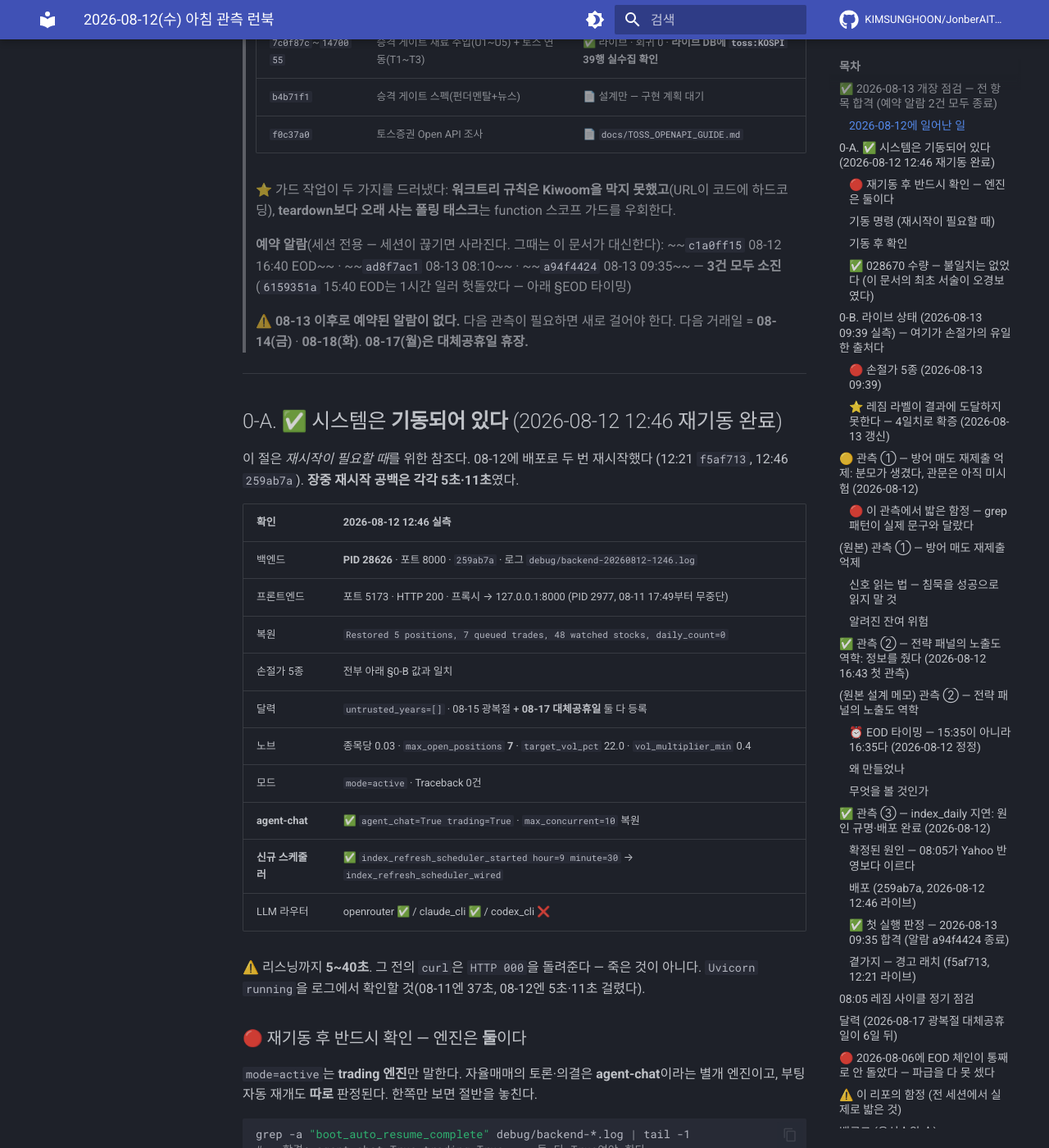
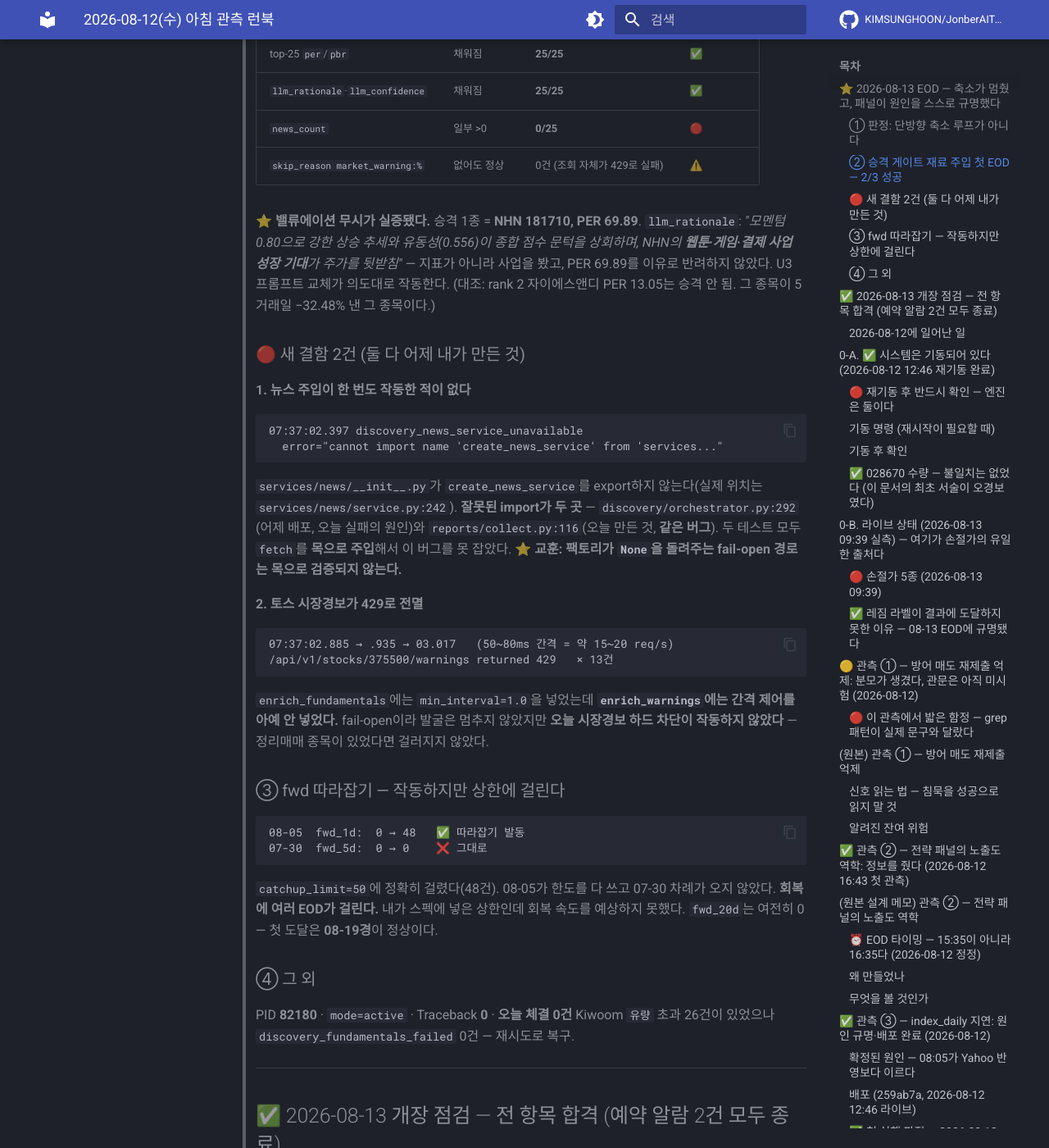
Before and after one commit to KIMSUNGHOON/JonberAITrading, an MkDocs documentation site: the page built from docs/runbooks/2026-08-12-morning-observation.md, in a window 1280 px wide and 1400 px high, scrolled down 1441 px. Shown: the whole window at 82% size. Built offline with MkDocs 1.6.1 and Material for MkDocs 9.7.7, drawn with Linux system fonts in a browser that asks for light colours; comment, search, counter and statistics services are not loaded; some of the changed text lies outside the part shown.

Commit message:
docs(runbook): 08-13 EOD 판정 — 축소 멈춤, 4일 관측의 원인 규명, 새 결함 2건
① 판정: 단방향 축소 루프가 아니다. vol_multiplier_min 0.3 유지(5거래일 만에 처음).
   ⭐패널 셋이 독립적으로 원인을 규명 — m_vol_unclamped 0.2260이 하한 0.30에 고정된
   구간이라 레짐이 무엇이든 결과가 같다. target_vol_pct는 29.20 위로 올려야 풀리는데
   EOD 이동 한도 25%로 27.5까지가 전부 → 이번 회차 조정은 완전 무효.
   실현변동성 연율 97.33%(일간 σ 6.13%) → 손절 0.075→0.085(1.22σ→1.47σ)

② 승격 게이트 첫 EOD: PER/PBR 25/25 ✅ · LLM 근거 25/25 ✅ · 뉴스 0/25 🔴
   ⭐밸류에이션 무시 실증 — PER 69.89 NHN 승격, 근거가 "웹툰·게임·결제 사업 성장"

🔴 새 결함 2건 (둘 다 어제 만든 것):
   - create_news_service를 services/news/__init__.py가 export하지 않아 뉴스 주입이
     한 번도 작동하지 않았다. 잘못된 import 2곳(orchestrator·reports/collect).
     테스트가 fetch를 목으로 주입해 못 잡았다 — fail-open 팩토리는 목으로 검증 안 된다
   - enrich_warnings에 호출 간격 제어가 없어 토스 warnings가 429로 전멸(13건).
     오늘 시장경보 하드 차단이 작동하지 않았다

③ fwd 따라잡기: 08-05 fwd_1d 0→48(catchup_limit 50에 걸림), 07-30 fwd_5d는 그대로

Co-Authored-By: Claude Opus 5 (1M context) <noreply@anthropic.com>

````diff
--- a/docs/runbooks/2026-08-12-morning-observation.md
+++ b/docs/runbooks/2026-08-12-morning-observation.md
@@ -3,6 +3,99 @@
 > 작성: 2026-08-11 17:20 · **갱신: 2026-08-13 09:45**.
 > **이 문서는 다음 세션이 이어받기 위한 것이다.**
 > 전 세션의 감시(Monitor)·예약(cron)·컨텍스트는 세션 종료와 함께 사라졌다.
+>
+> ## ⭐ 2026-08-13 EOD — **축소가 멈췄고, 패널이 원인을 스스로 규명했다**
+>
+> ### ① 판정: 단방향 축소 루프가 **아니다**
+>
+> `vol_multiplier_min` **0.3 유지**(5거래일 만에 처음 안 내려감). `risk_officer`가 0.25를
+> 제안했으나 합의에서 기각. 그리고 **세 패널리스트가 독립적으로** 4일간의 관측을
+> 기계적으로 설명했다:
+>
+> ```
+> m_vol_unclamped = target_vol_pct / 실현변동성 = 22.0 / 97.33 = 0.2260
+>                 < vol_multiplier_min 0.30   →  m_vol이 하한에 고정된 구간
+> ```
+>
+> **이 구간에서 `target_vol_pct`는 무력하다.** 아무리 내려도 `m_vol`은 1bp도 안 변하고,
+> 29.20 위로 **올려야** 풀린다. 그런데 EOD 1회 상대이동 한도 25%로 22.0 → 최대 27.5까지만
+> 가능하다. → **이번 회차에 `target_vol_pct` 조정은 완전 무효.** 그래서 제안 자체를 안 했다.
+>
+> 유지한 이유도 명시적이다: *"엔진 목표가 이미 8.01% → 6.81%로 **자동 축소 중**이라
+> 방어를 더 얹으면 **이중 계상**"*. 0.30 유지 시 수렴 6.43%, 0.25면 5.0%, 0.20이면 4.38%.
+>
+> ⭐ **내가 4일간 "레짐 라벨이 결과에 도달 못 한다"고 관측하던 것의 정확한 원인이다.**
+> 라벨이 아니라 **실현변동성 97.33%가 m_vol을 하한에 붙여놨기 때문**이고, 그 상태에서는
+> 레짐이 무엇이든 결과가 같다. 패널이 먼저 찾았다.
+>
+> **실현변동성 연율 97.33%** = 일간 σ **6.13%**. 그래서 손절을 넓혔다:
+>
+> | 노브 | 08-12 | **08-13** | 근거 |
+> |---|---|---|---|
+> | `vol_multiplier_min` | 0.30 | **0.30 유지** | 이중 계상 회피 |
+> | `stop_loss_pct` | 0.075 | **0.085** | 7.5%는 1.22σ — 노이즈에 털린다 |
+> | `take_profit_pct` | 0.0925 | **0.09** | |
+> | `consensus_threshold` | 0.72 | **0.75** | 08-12 0승 4패 + fundamental 정확도 **0.000** |
+> | `max_position_pct` | 0.0275 | **0.02625** | |
+> | `min_cash_ratio` | 0.35 | **0.375** | |
+> | `max_trade_notional_pct` | 8.0 | **7.0** | |
+>
+> 🔴 **다음 관측**: 목표는 여전히 8.01% → **6.81%**로 내려간다. 노브가 아니라 **ramp 수렴**
+> 때문이다. 축소가 멈춘 것이 아니라 **패널이 개입해 멈춘 것**이다. 실현변동성이 60% 아래로
+> 내려오면 패널이 `vol_multiplier_min` 복원을 검토하겠다고 명시했다 — 그날을 기다린다.
+>
+> ### ② 승격 게이트 재료 주입 첫 EOD — 2/3 성공
+>
+> | 확인 | 기준 | 실측 | |
+> |---|---|---|---|
+> | top-25 `per`/`pbr` | 채워짐 | **25/25** | ✅ |
+> | `llm_rationale`·`llm_confidence` | 채워짐 | **25/25** | ✅ |
+> | `news_count` | 일부 >0 | **0/25** | 🔴 |
+> | `skip_reason market_warning:%` | 없어도 정상 | 0건 (조회 자체가 429로 실패) | ⚠️ |
+>
+> ⭐ **밸류에이션 무시가 실증됐다.** 승격 1종 = **NHN 181710, PER 69.89**.
+> `llm_rationale`: *"모멘텀 0.80으로 강한 상승 추세와 유동성(0.556)이 종합 점수 문턱을
+> 상회하며, NHN의 **웹툰·게임·결제 사업 성장 기대**가 주가를 뒷받침"* — 지표가 아니라
+> 사업을 봤고, PER 69.89를 이유로 반려하지 않았다. U3 프롬프트 교체가 의도대로 작동한다.
+> (대조: rank 2 자이에스앤디 PER 13.05는 승격 안 됨. 그 종목이 5거래일 −32.48% 낸 그 종목이다.)
+>
+> ### 🔴 새 결함 2건 (둘 다 어제 내가 만든 것)
+>
+> **1. 뉴스 주입이 한 번도 작동한 적이 없다**
+> ```
+> 07:37:02.397 discovery_news_service_unavailable
+>   error="cannot import name 'create_news_service' from 'services..."
+> ```
+> `services/news/__init__.py`가 `create_news_service`를 export하지 않는다(실제 위치는
+> `services/news/service.py:242`). **잘못된 import가 두 곳** — `discovery/orchestrator.py:292`
+> (어제 배포, 오늘 실패의 원인)와 `reports/collect.py:116`(오늘 만든 것, **같은 버그**).
+> 두 테스트 모두 `fetch`를 **목으로 주입**해서 이 버그를 못 잡았다.
+> ⭐ **교훈: 팩토리가 `None`을 돌려주는 fail-open 경로는 목으로 검증되지 않는다.**
+>
+> **2. 토스 시장경보가 429로 전멸**
+> ```
+> 07:37:02.885 → .935 → 03.017   (50~80ms 간격 = 약 15~20 req/s)
+> /api/v1/stocks/375500/warnings returned 429   × 13건
+> ```
+> `enrich_fundamentals`에는 `min_interval=1.0`을 넣었는데 **`enrich_warnings`에는 간격
+> 제어를 아예 안 넣었다.** fail-open이라 발굴은 멈추지 않았지만 **오늘 시장경보 하드
+> 차단이 작동하지 않았다** — 정리매매 종목이 있었다면 걸러지지 않았다.
+>
+> ### ③ fwd 따라잡기 — 작동하지만 상한에 걸린다
+>
+> ```
+> 08-05  fwd_1d:  0 → 48   ✅ 따라잡기 발동
+> 07-30  fwd_5d:  0 → 0    ❌ 그대로
+> ```
+> `catchup_limit=50`에 정확히 걸렸다(48건). 08-05가 한도를 다 쓰고 07-30 차례가 오지 않았다.
+> **회복에 여러 EOD가 걸린다.** 내가 스펙에 넣은 상한인데 회복 속도를 예상하지 못했다.
+> `fwd_20d`는 여전히 0 — 첫 도달은 **08-19경**이 정상이다.
+>
+> ### ④ 그 외
+> PID **82180** · `mode=active` · Traceback **0** · **오늘 체결 0건**
+> Kiwoom `유량` 초과 26건이 있었으나 `discovery_fundamentals_failed` 0건 — 재시도로 복구.
+>
+> ---
 >
 > ## ✅ 2026-08-13 개장 점검 — 전 항목 합격 (예약 알람 2건 모두 종료)
 >
@@ -208,7 +301,7 @@ curl -s http://127.0.0.1:8000/api/trading/positions | python3 -m json.tool
 ⚠️ **PID는 재시작하면 바뀐다.** `pgrep -f "agentic-trading/bin/python run_dev.py" | head -1`
 (`ps|grep|awk`는 여러 줄을 반환해 `kill`이 실패한다 — **함정 3번**).
 
-### ⭐ 레짐 라벨이 결과에 도달하지 못한다 — 4일치로 확증 (2026-08-13 갱신)
+### ✅ 레짐 라벨이 결과에 도달하지 못한 이유 — **08-13 EOD에 규명됐다**
 
 | 일자 | 레짐 | anchor | `vol_multiplier_min` | **eff** |
 |---|---|---|---|---|
@@ -216,14 +309,25 @@ curl -s http://127.0.0.1:8000/api/trading/positions | python3 -m json.tool
 | 08-11 | bear | 0.55 | 0.5 | 15.10% |
 | 08-12 | **bull** | 0.80 | 0.4 | **11.99%** |
 | 08-13 | **bull** | 0.80 | **0.3** | **8.01%** |
+| 08-14 | — | — | **0.3 유지** | **6.81%** (예정) |
 
-bull → bear → bull → bull인데 목표는 **단조 감소**한다. 라벨이 아니라
-`vol_multiplier_min`이 지배하고 있고, 그 값은 매일 EOD에 패널이 스스로 내린다
-(0.5 → 0.4 → 0.3). **4일 연속 라벨이 결과를 바꾼 적이 없다.**
+⭐ **원인은 라벨이 아니라 `m_vol` 하한 고정이었다.** 08-13 EOD에서 패널 셋이 독립적으로
+같은 계산에 도달했다:
 
-🔴 **다음 관측**: 패널이 08-13 EOD에서 0.3을 더 내리는지. 내린다면 이것은
-"레짐 인지"가 아니라 **단방향 축소 루프**다 — 목표가 8%에서 계속 내려가면
-신규 진입이 구조적으로 막힌다. 08-14 판정에서 eff가 **오르는 날이 있는지**가 관건.
+```
+m_vol_unclamped = target_vol_pct / 실현변동성 = 22.0 / 97.33 = 0.2260
+                < vol_multiplier_min 0.30      →  하한에 고정
+```
+
+이 구간에서는 **레짐이 무엇이든 결과가 같다** — `target_vol_pct`를 내려도 `m_vol`이
+안 변하고(29.20 **위로** 올려야 풀린다), EOD 1회 이동 한도 25%로는 22.0 → 27.5까지가
+전부라 오늘 조정은 무효다. 실현변동성 97.33%가 정상화되기 전에는 레짐 채널이 닫혀 있다.
+
+🔴 **08-13에 축소는 멈췄다**(`vol_multiplier_min` 유지, 5거래일 만에 처음). 다만 목표는
+ramp 수렴 때문에 8.01% → **6.81%**로 계속 내려간다. **멈춘 것은 노브이지 목표가 아니다.**
+
+**다음 관측**: 패널이 명시한 복원 조건 — **실현변동성 60% 아래 + breadth 양전환**.
+그날 `vol_multiplier_min`이 올라가는지가 레짐 채널이 다시 열리는 신호다.
 설계 문서가 예고한 "램프가 먼저 묶어 앵커가 구속 조건이 안 된다"가 관측으로 확인된 것이다.
 
 ---
````
